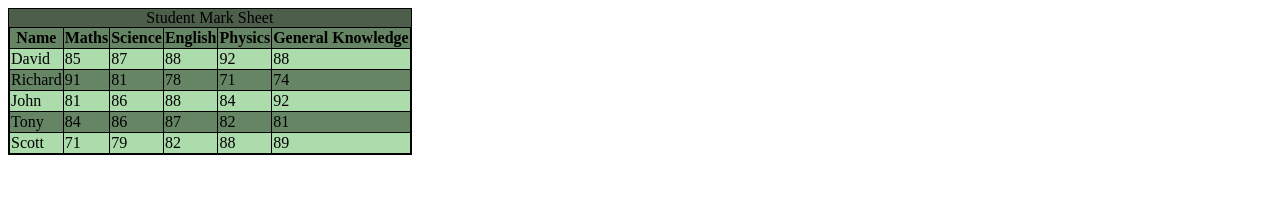
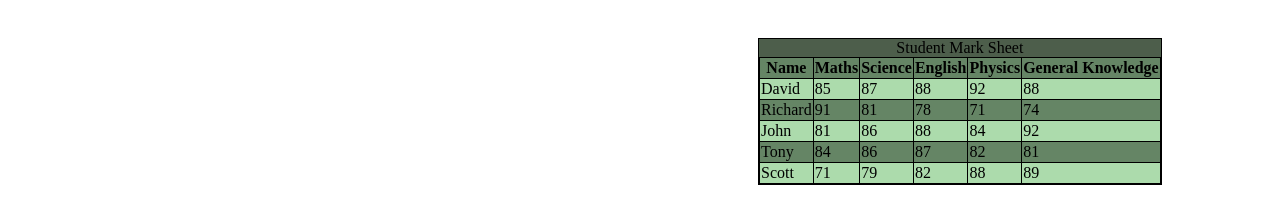
Before and after one commit to WatchmanSB/Code-Youth-Course, a plain HTML site: page m1_fundamentals/CSS folder/table_of_content_CSS.html in a window 1280 px wide. Drawn offline with Linux system fonts and the light colour scheme.

Commit message:
Update table_of_content_CSS.html
updated margin

```diff
--- a/m1_fundamentals/CSS folder/table_of_content_CSS.html
+++ b/m1_fundamentals/CSS folder/table_of_content_CSS.html
@@ -11,6 +11,7 @@
             border-collapse: collapse;
             display: inline-block;
             background-color: rgb(77, 94, 75);
+            margin: 30px 0px 0px 750px;
         }
 
         th,tr,td {
```
